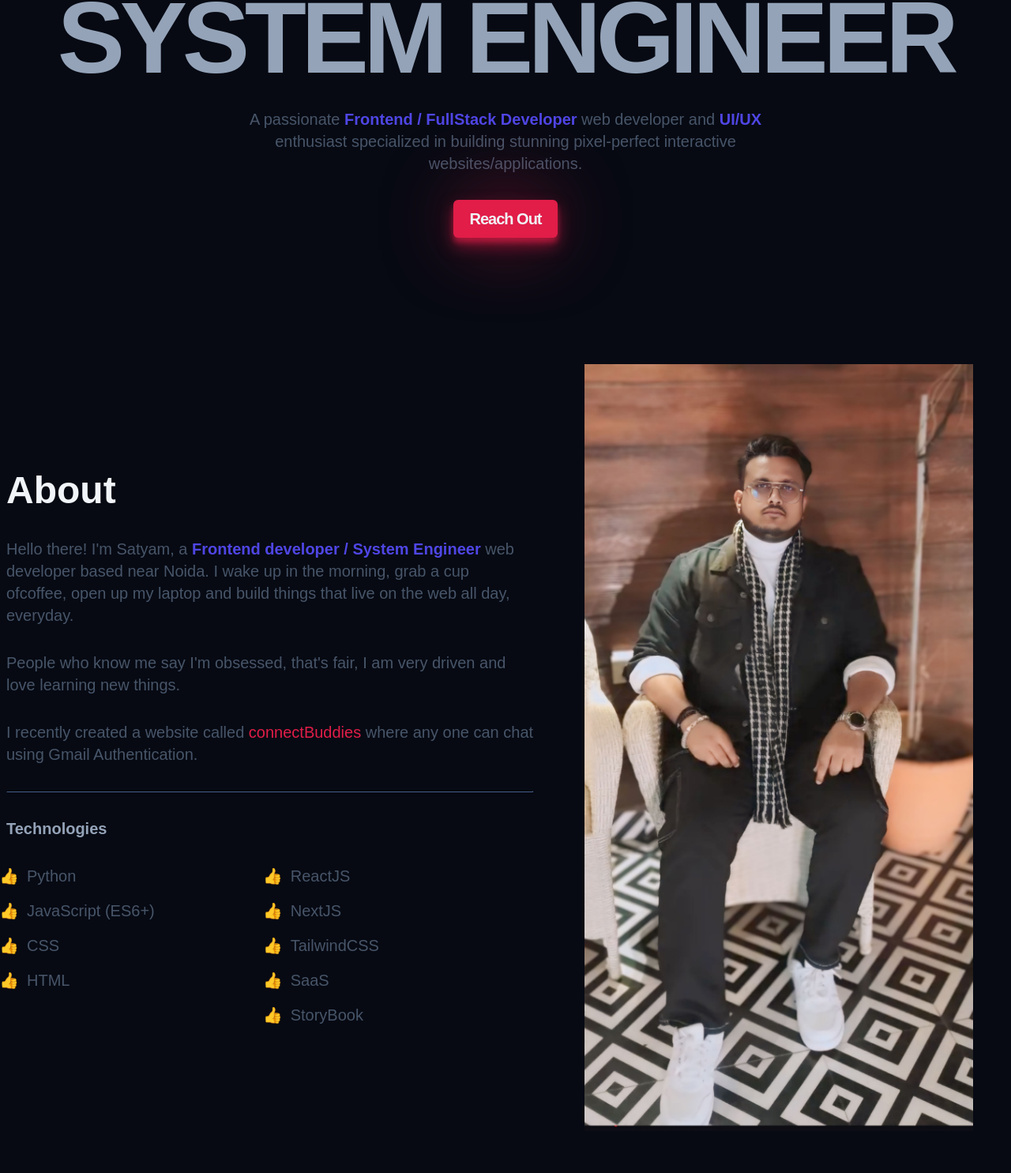
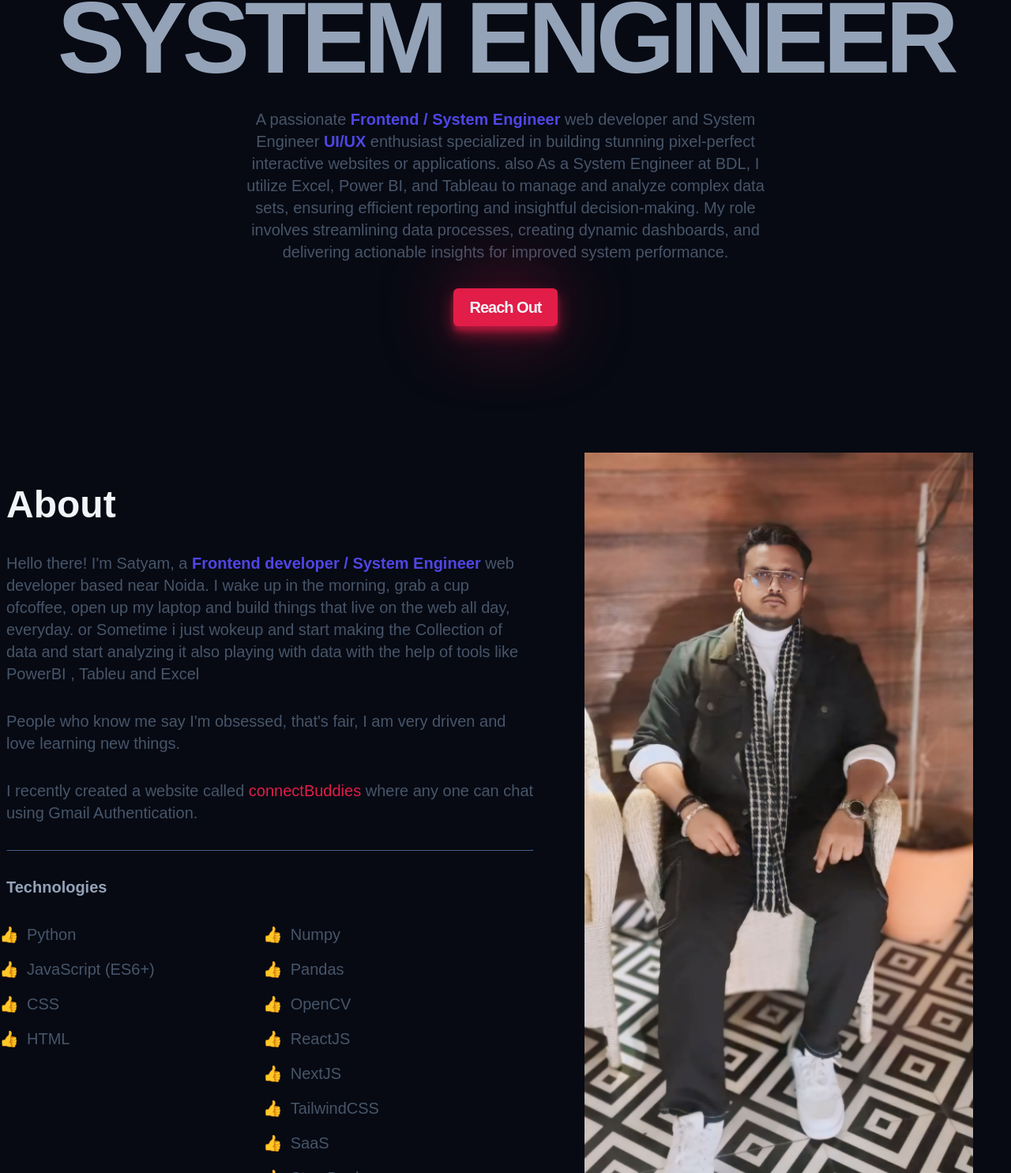
Before and after one commit to satyam-knit/satyam-portfolio, a website built with Vite: page index.html in a window 1280 px wide. Shown: the part 629-2114 px from the top of the page at 79% size. Built offline with nearby package versions, Linux system fonts and the light colour scheme; a web font is replaced by a local one.

Commit message:
Update index.html

```diff
--- a/index.html
+++ b/index.html
@@ -119,15 +119,18 @@
         <h2 class="hero__subtitle">Hi, I'm Satyam 👋</h2>
         <h1 class="hero__title">
           FRONT-END <br />
-          WEB DEVELOPER.
+          WEB DEVELOPER
           /
           System Engineer
         </h1>
         <p class="hero__description">
-          A passionate <strong>Frontend / FullStack Developer</strong> web
-          developer and <strong>UI/UX</strong>
+          A passionate <strong>Frontend / System Engineer</strong> web
+          developer and System Engineer <strong>UI/UX</strong>
           enthusiast specialized in building stunning pixel-perfect interactive
-          websites/applications.
+          websites or applications. also As a System Engineer at BDL, I utilize Excel, Power BI,
+          and Tableau to manage and analyze complex data sets, ensuring efficient reporting and
+          insightful decision-making. My role involves streamlining data processes, creating dynamic dashboards,
+          and delivering actionable insights for improved system performance.
         </p>
         <a class="hero__btn btn" href="https://wa.me/919005737950?text=Hii%20This%20is%20Satyam%20Sharma%20%0AThank%20You%20for%20messaging%20me%20%0Aplease%20wait..%0A%20i'll%20get%20you%20back%20soon">Reach out</a>
       </section>
@@ -138,7 +141,7 @@
             Hello there! I'm Satyam, a
             <strong>Frontend developer / System Engineer</strong> web developer based
             near Noida. I wake up in the morning, grab a cup ofcoffee, open up my laptop and build things that live on the web all
-            day, everyday.
+            day, everyday. or Sometime i just wokeup and start making the Collection of data and start analyzing it also playing  with data with the help of tools like PowerBI , Tableu and Excel
           </p>
           <p class="about__description">
             People who know me say I'm obsessed, that's fair, I am very driven
@@ -158,6 +161,9 @@
               <li class="about__list">HTML</li>
             </ul>
             <ul class="about__ul">
+              <li class="about__list">Numpy</li>
+              <li class="about__list">Pandas</li>
+              <li class="about__list">OpenCV</li>
               <li class="about__list">ReactJS</li>
               <li class="about__list">NextJS</li>
               <li class="about__list">TailwindCSS</li>
```
